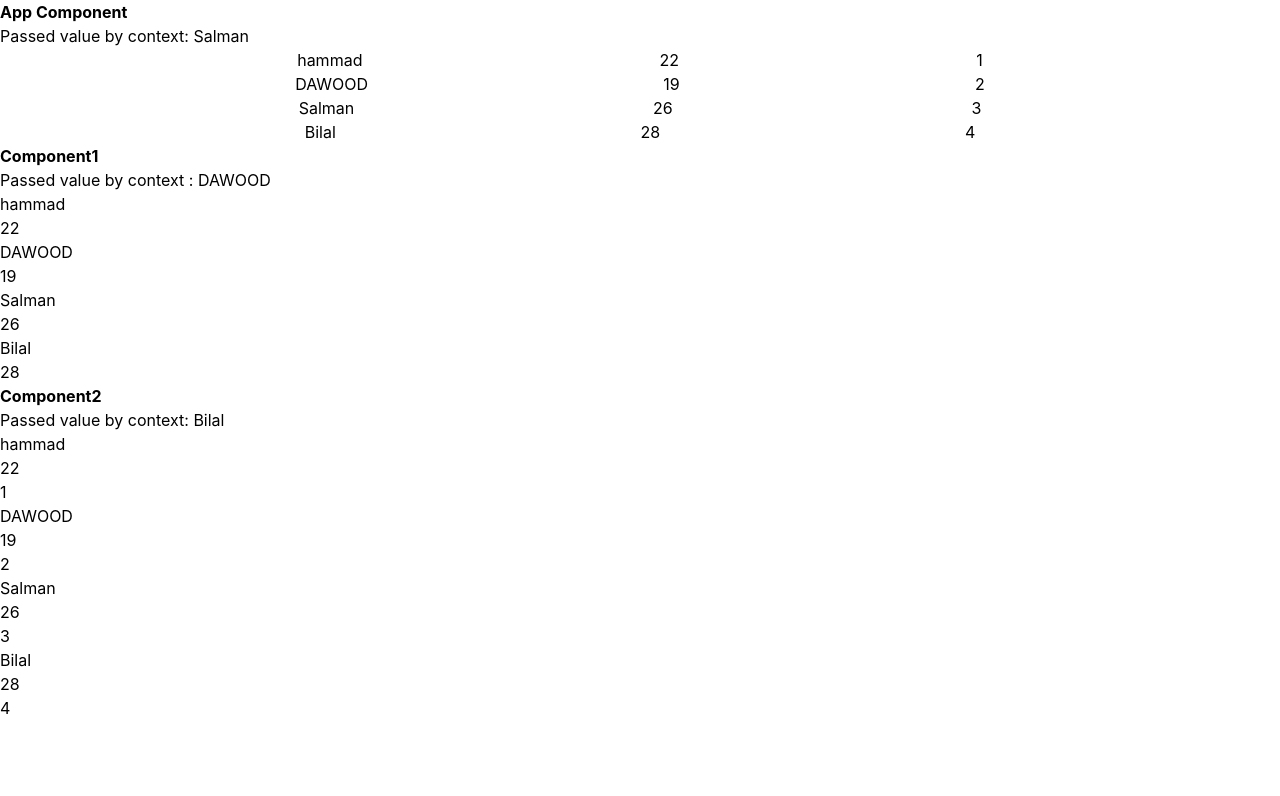
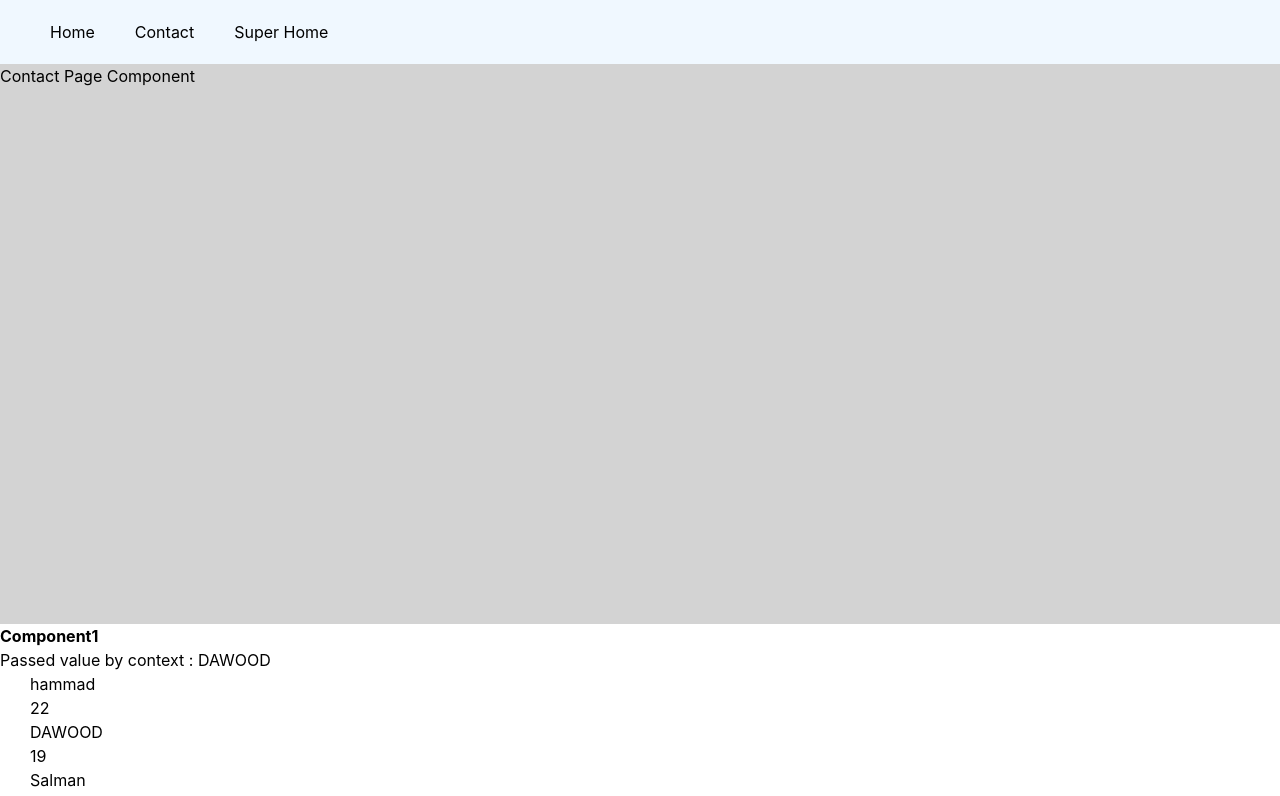
Before and after one commit to ChaudaryHammad/react-hooks, a React (Create React App) app: page /contact in a window 1280 px wide. Shown: the top 796 px of the page. Built offline with nearby package versions, Linux system fonts and the light colour scheme.

Commit message:
react router added

```diff
--- a/package.json
+++ b/package.json
@@ -6,8 +6,11 @@
     "@testing-library/jest-dom": "^5.17.0",
     "@testing-library/react": "^13.4.0",
     "@testing-library/user-event": "^13.5.0",
+    "bootstrap": "^5.3.1",
     "react": "^18.2.0",
+    "react-bootstrap": "^2.8.0",
     "react-dom": "^18.2.0",
+    "react-router-dom": "^6.14.2",
     "react-scripts": "5.0.1",
     "react-uuid": "^2.0.0",
     "uuid": "^9.0.0",
--- a/src/App.js
+++ b/src/App.js
@@ -2,15 +2,20 @@ import { useContext } from 'react';
 import './App.css';
 import Component1 from './components/Component1';
 // import ComputerLanguages from './components/ComputerLanguages';
-import {Context} from './index'
+// import {Context} from './index'
+
+import {Routes,Route, BrowserRouter} from 'react-router-dom'
+import HomePage from './pages/HomePage';
+import NavBar from './components/NavBar';
+import ContactPage from './pages/ContactPage';
 
 function App() {
-  const data = useContext(Context)
-  console.log(data);
+  // const data = useContext(Context)
+  // console.log(data);
   return (
     <>
      {/* <ComputerLanguages/> */}
-    <div className='font-bold'>App Component</div>
+    {/* <div className='font-bold'>App Component</div>
     <p>Passed value by context: {data[2].name}</p>
     {
       data.map((data)=> {
@@ -22,8 +27,22 @@ function App() {
           </div>
         )
       })
-    }
-    <Component1/>
+    } */}
+    {/* <Component1/> */}
+
+    {/* <NavBar/> */}
+
+    <BrowserRouter>
+    <NavBar/>
+
+
+      <Routes>
+
+        <Route path='/home-page' element={<HomePage/>}/>
+        <Route path='/contact' element={<ContactPage/>}/>
+      </Routes>
+      <Component1/>
+    </BrowserRouter>
     </>
   );
 }
--- /dev/null
+++ b/src/components/Contact/Contact.js
@@ -0,0 +1,9 @@
+import React from 'react'
+
+function Contact() {
+  return (
+    <div style={{height:'70vh',backgroundColor:'lightgray'}}>Contact Page Component</div>
+  )
+}
+
+export default Contact
--- /dev/null
+++ b/src/components/Home/Home.js
@@ -0,0 +1,9 @@
+import React from 'react'
+
+function Home() {
+  return (
+    <div style={{height:'70vh', backgroundColor:'lightBlue',color:'dark'}}>Home Page Component</div>
+  )
+}
+
+export default Home
--- /dev/null
+++ b/src/components/Nav.css
@@ -0,0 +1,14 @@
+.nav-bar{
+    /* height: 50px; */
+}
+.nav-bar ul{
+    background-color: aliceblue;
+    display: flex !important;
+    gap: 10px;
+    /* line-height: 50px; */
+   padding: 20px;
+}
+li{
+    cursor: pointer;
+    margin-left: 30px;
+}
--- /dev/null
+++ b/src/components/NavBar.js
@@ -0,0 +1,26 @@
+import React from 'react'
+import './Nav.css'
+import { Link, NavLink } from 'react-router-dom'
+function NavBar() {
+  return (
+    <>
+    <div className="nav-bar">
+
+
+        <ul>
+            <li>
+               <Link to="/home-page">Home</Link>
+            </li>
+            <li>
+                <Link to='/contact'>Contact</Link>
+            </li>
+            <li>
+                <Link to='/'>Super Home</Link>
+            </li>
+        </ul>
+    </div>
+    </>
+  )
+}
+
+export default NavBar
--- /dev/null
+++ b/src/pages/ContactPage.js
@@ -0,0 +1,10 @@
+import React from 'react'
+import Contact from '../components/Contact/Contact'
+
+function ContactPage() {
+  return (
+    <div><Contact/></div>
+  )
+}
+
+export default ContactPage
--- /dev/null
+++ b/src/pages/HomePage.js
@@ -0,0 +1,10 @@
+import React from 'react'
+import Home from '../components/Home/Home'
+
+function HomePage() {
+  return (
+    <div><Home/></div>
+  )
+}
+
+export default HomePage
```
Also changed, not shown: 1 other file (tests, documents, lock files or other folders).
